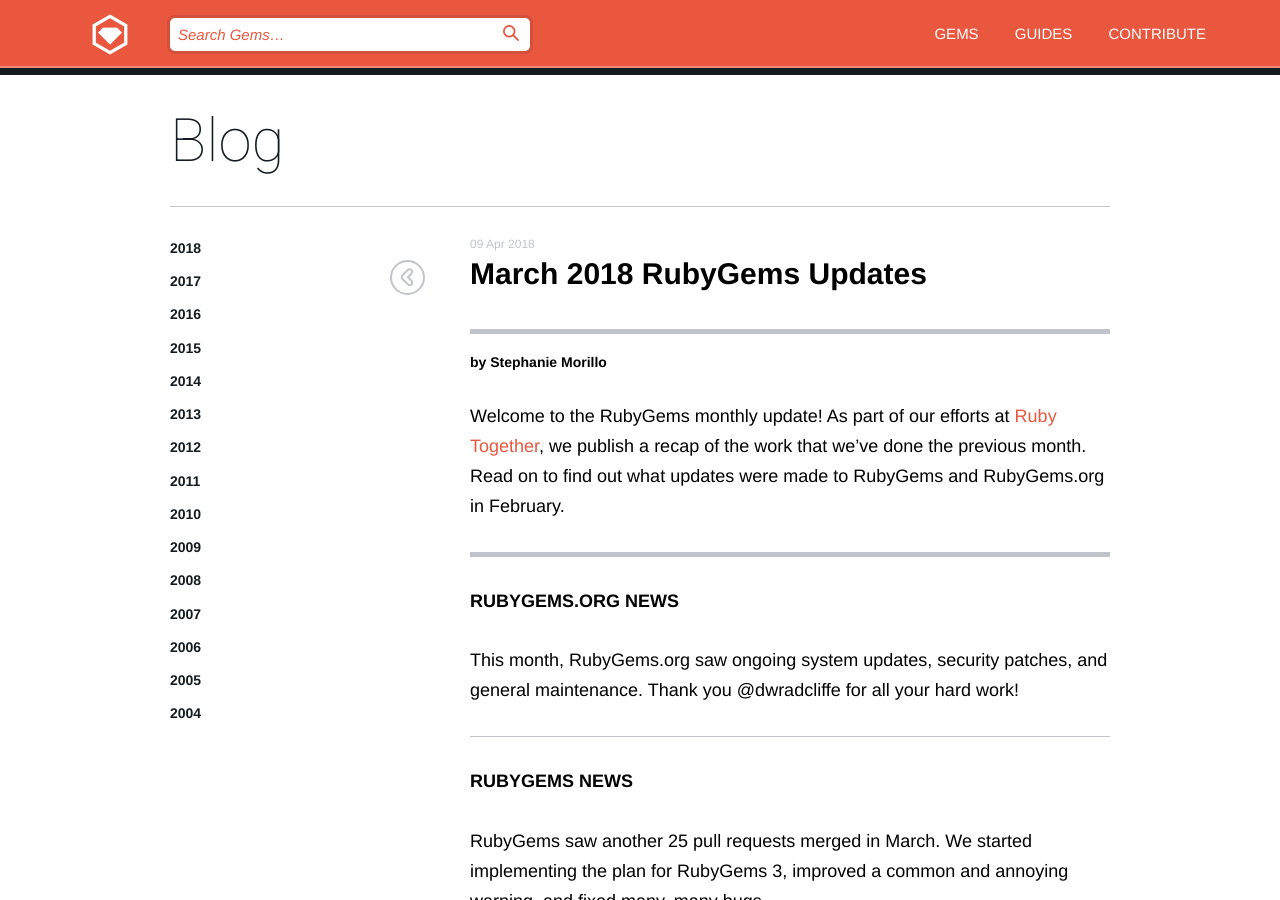
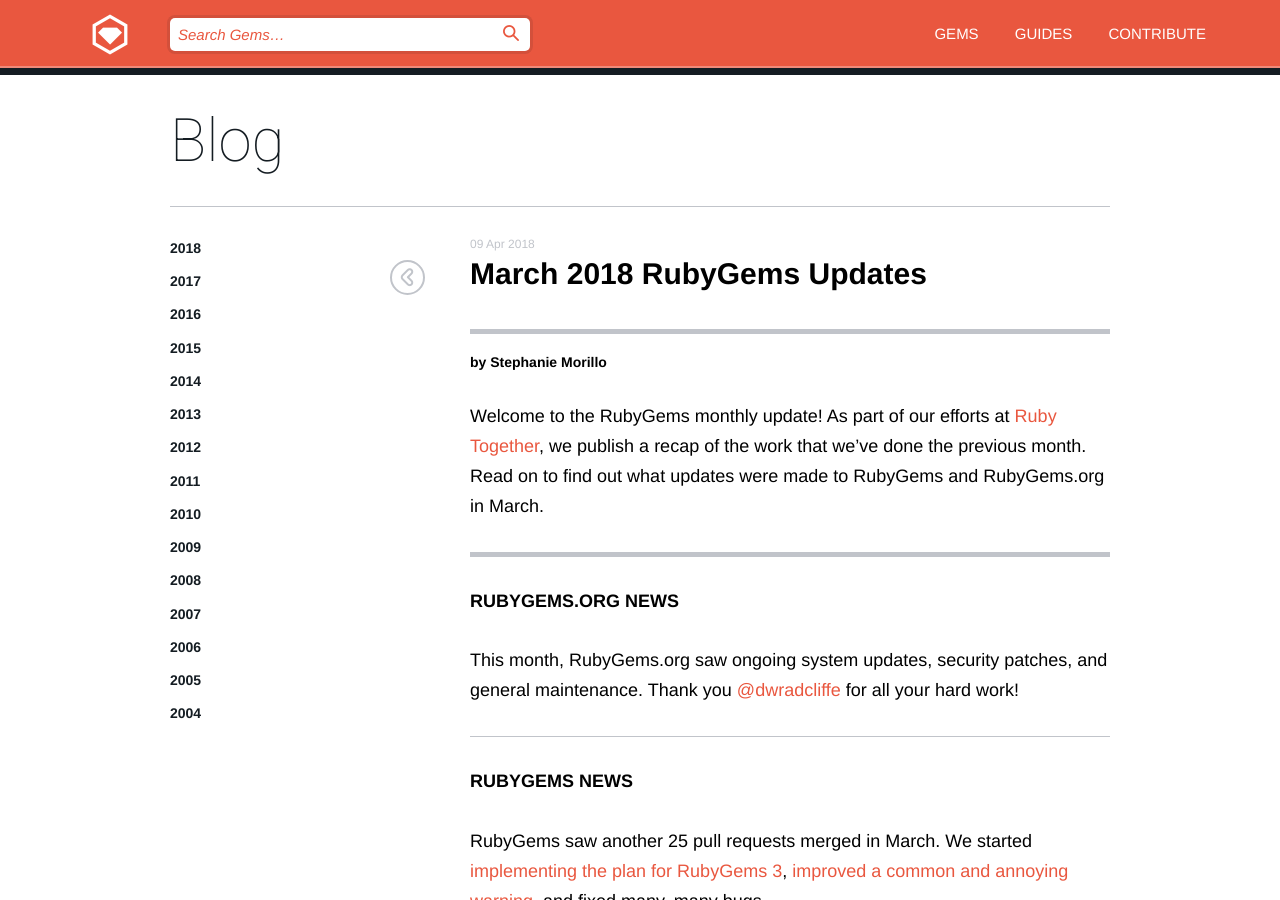
Before and after one commit to rubygems/rubygems.github.io, a Jekyll site: the page built from _posts/2018-04-09-rubygems-march-2018-updates.md, in a window 1280 px wide and 900 px high. Built offline with Jekyll 4.4.1, drawn with Linux system fonts in a browser that asks for light colours; comment, search, counter and statistics services are not loaded; some of the changed text lies outside the part shown.

Commit message:
Edited some typos and added links

```diff
--- a/_posts/2018-04-09-rubygems-march-2018-updates.md
+++ b/_posts/2018-04-09-rubygems-march-2018-updates.md
@@ -5,15 +5,15 @@
 author_email: stephaniemorillo@riseup.net
 ---
 
-Welcome to the RubyGems monthly update! As part of our efforts at [Ruby Together](http://rubytogether.org), we publish a recap of the work that we've done the previous month. Read on to find out what updates were made to RubyGems and RubyGems.org in February.
+Welcome to the RubyGems monthly update! As part of our efforts at [Ruby Together](http://rubytogether.org), we publish a recap of the work that we've done the previous month. Read on to find out what updates were made to RubyGems and RubyGems.org in March.
 
-## rubygems.org news
+## RubyGems.org News
 
-This month, RubyGems.org saw ongoing system updates, security patches, and general maintenance. Thank you @dwradcliffe for all your hard work!
+This month, RubyGems.org saw ongoing system updates, security patches, and general maintenance. Thank you [@dwradcliffe](https://github.com/dwradcliffe) for all your hard work!
 
-## rubygems news
+## RubyGems News
 
-RubyGems saw another 25 pull requests merged in March. We started implementing the plan for RubyGems 3, improved a common and annoying warning, and fixed many, many bugs.
+RubyGems saw another 25 pull requests merged in March. We started [implementing the plan for RubyGems 3](https://github.com/rubygems/rubygems/pull/2182), [improved a common and annoying warning](https://github.com/rubygems/rubygems/pull/2242), and fixed many, many bugs.
 
 In March, RubyGems gained 73 new commits, contributed by 8 authors. There were 860 additions and 1,092 deletions across 66 files.
 
```
